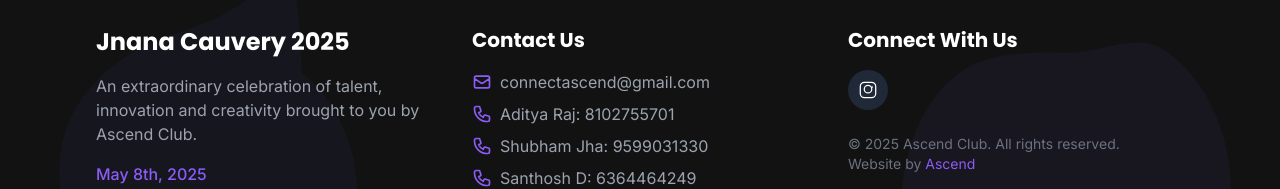
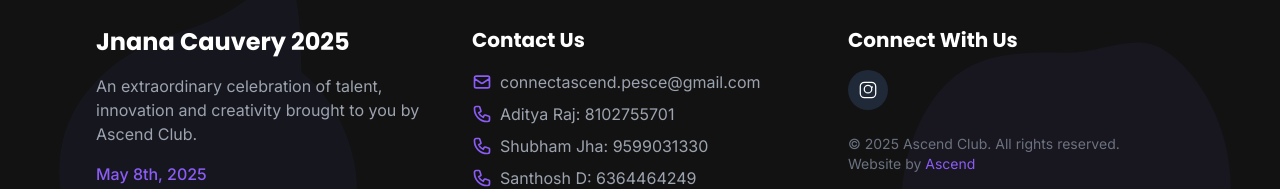
Before and after one commit to SHUBHAM4830/jnanacauvery_ascend, a React (Vite) app in the folder cauvery-ascend-scroll-main/: page / in a window 1280 px wide. Shown: the part 2438-2627 px from the top of the page. Built offline with nearby package versions, Linux system fonts and the light colour scheme.

Commit message:
Email Changed

```diff
--- a/cauvery-ascend-scroll-main/src/components/Footer.tsx
+++ b/cauvery-ascend-scroll-main/src/components/Footer.tsx
@@ -21,7 +21,7 @@ const Footer: React.FC = () => {
                   <path strokeLinecap="round" strokeLinejoin="round" strokeWidth={2} d="M3 8l7.89 5.26a2 2 0 002.22 0L21 8M5 19h14a2 2 0 002-2V7a2 2 0 00-2-2H5a2 2 0 00-2 2v10a2 2 0 002 2z" />
                 </svg>
                 <a href="mailto:connectascend@gmail.com" className="hover:text-theme-purple transition-colors">
-                  connectascend@gmail.com
+                  connectascend.pesce@gmail.com
                 </a>
               </li>
               <li className="flex items-center">
```
